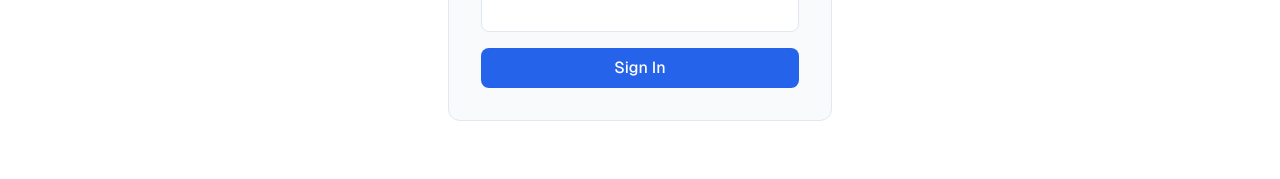
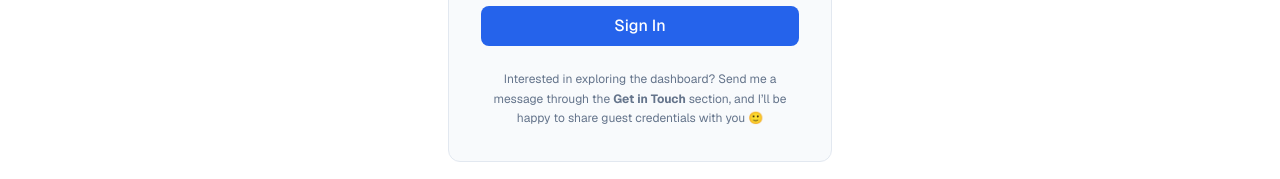
Before and after one commit to mihirc0111/Portfolio_Mihir_Nextjs, a Next.js app: page /login in a window 1280 px wide. Shown: the part 449-628 px from the top of the page. Built offline with nearby package versions, Linux system fonts and the light colour scheme; no server answers.

Commit message:
login message added for guest user directions

```diff
--- a/src/app/(auth)/login/page.tsx
+++ b/src/app/(auth)/login/page.tsx
@@ -90,6 +90,9 @@ export default function LoginPage() {
             {loading ? "Signing in..." : "Sign In"}
           </button>
         </form>
+        <p className="mt-6 text-xs text-center text-muted leading-relaxed">
+          Interested in exploring the dashboard? Send me a message through the <strong>Get in Touch</strong> section, and I’ll be happy to share guest credentials with you 🙂
+        </p>
       </div>
     </section>
   );
```
